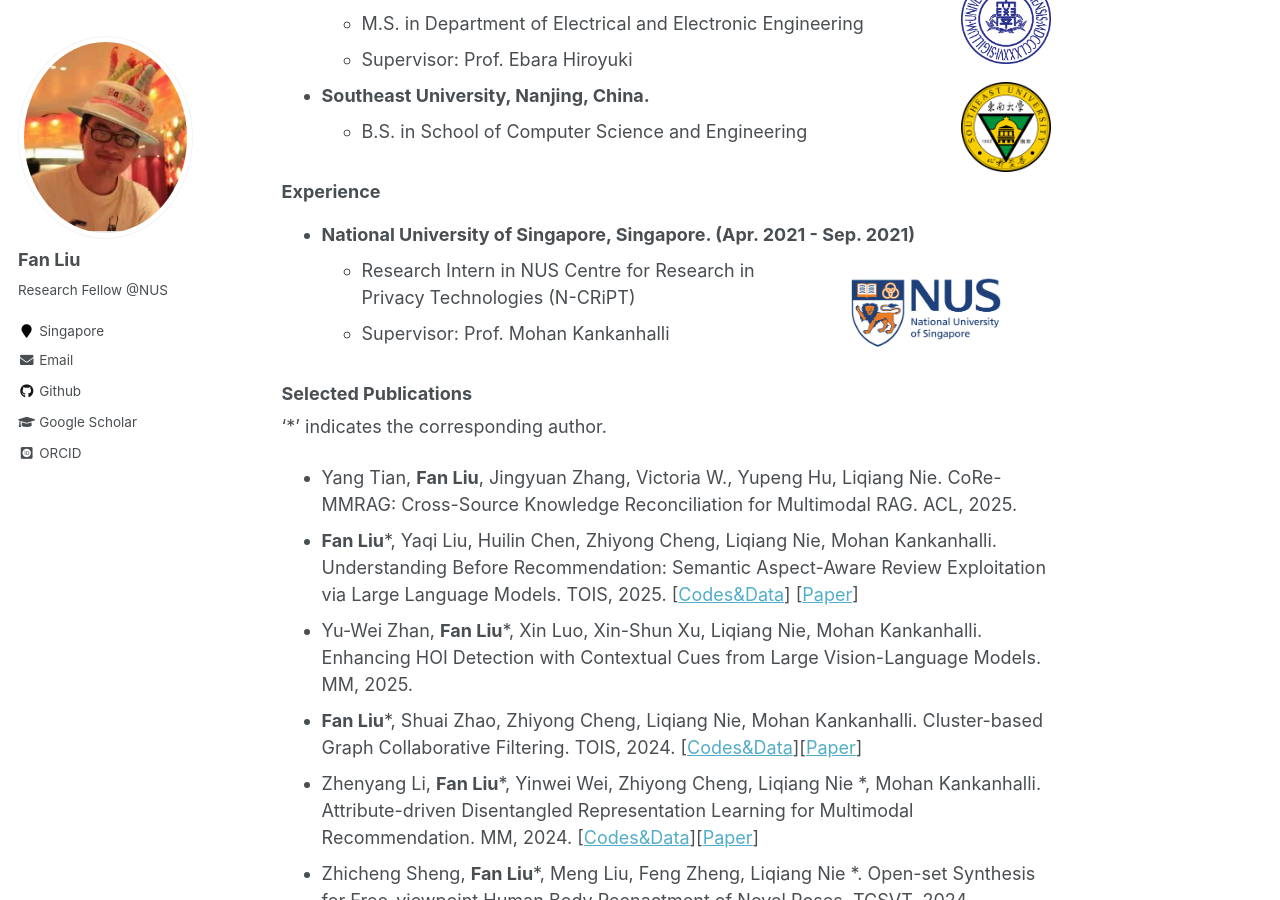
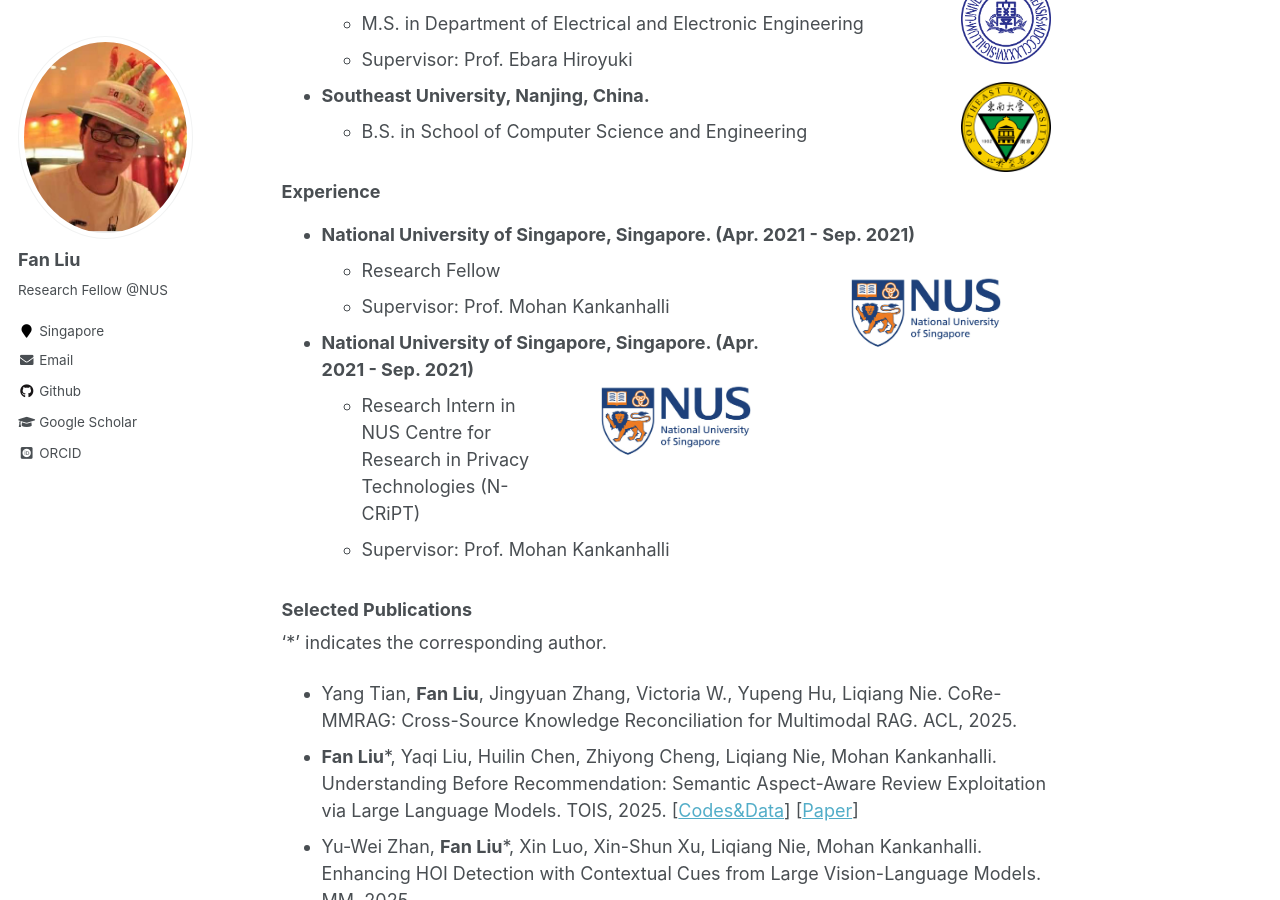
Before and after one commit to liufancs/liufancs.github.io, a Jekyll site: the page built from _pages/about.md, in a window 1280 px wide and 900 px high, scrolled down 762 px. Built offline with Jekyll 4.4.1, drawn with Linux system fonts in a browser that asks for light colours; some web fonts are replaced.

Commit message:
Update about.md

```diff
--- a/_pages/about.md
+++ b/_pages/about.md
@@ -26,6 +26,11 @@ I am a Professor at Southeast University. Previously, I was a Research Fellow at
    - B.S. in School of Computer Science and Engineering
 
 ### Experience
+
+* **National University of Singapore, Singapore. (Apr. 2021 - Sep. 2021)** <img align="Right" src="images/NUS_logo2.jpg" width="250" height="250"/>
+  * Research Fellow
+  * Supervisor: Prof. Mohan Kankanhalli
+
 * **National University of Singapore, Singapore. (Apr. 2021 - Sep. 2021)** <img align="Right" src="images/NUS_logo2.jpg" width="250" height="250"/>
   * Research Intern in NUS Centre for Research in Privacy Technologies (N-CRiPT)
   * Supervisor: Prof. Mohan Kankanhalli
```
